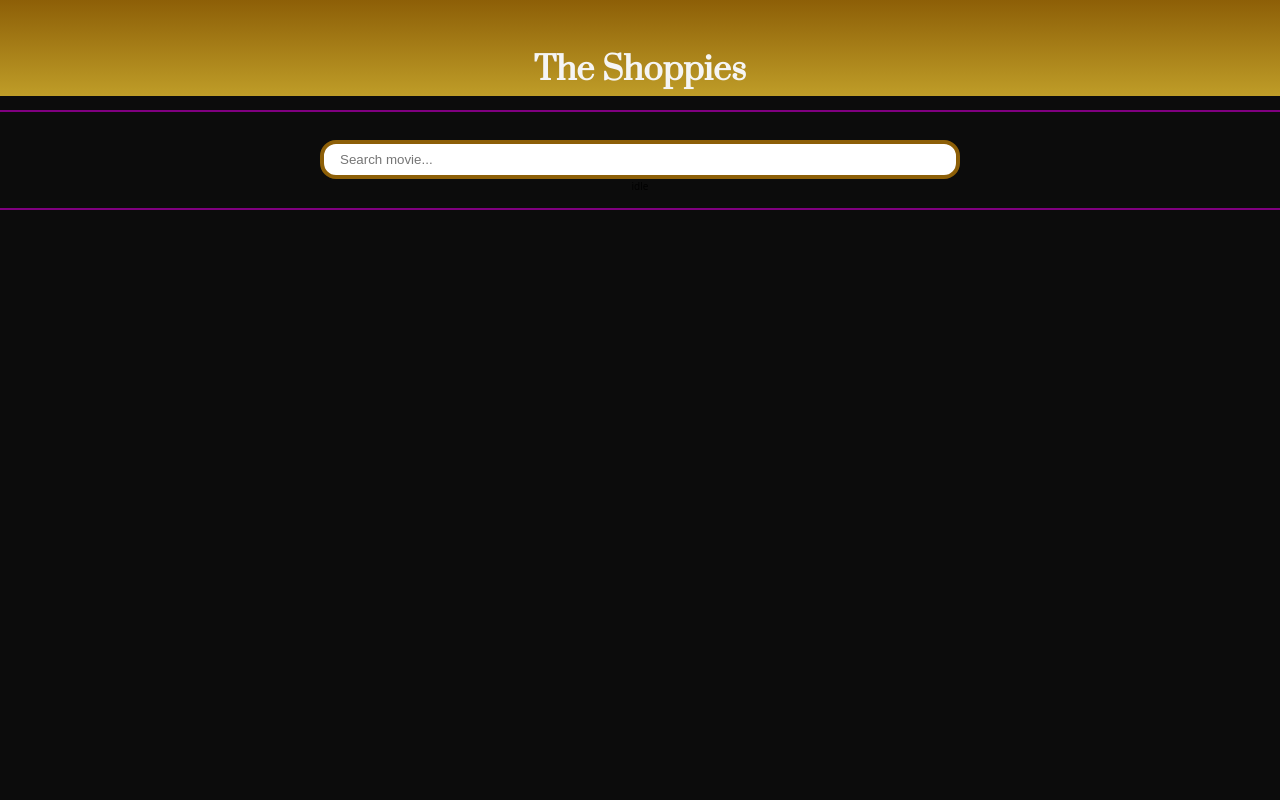
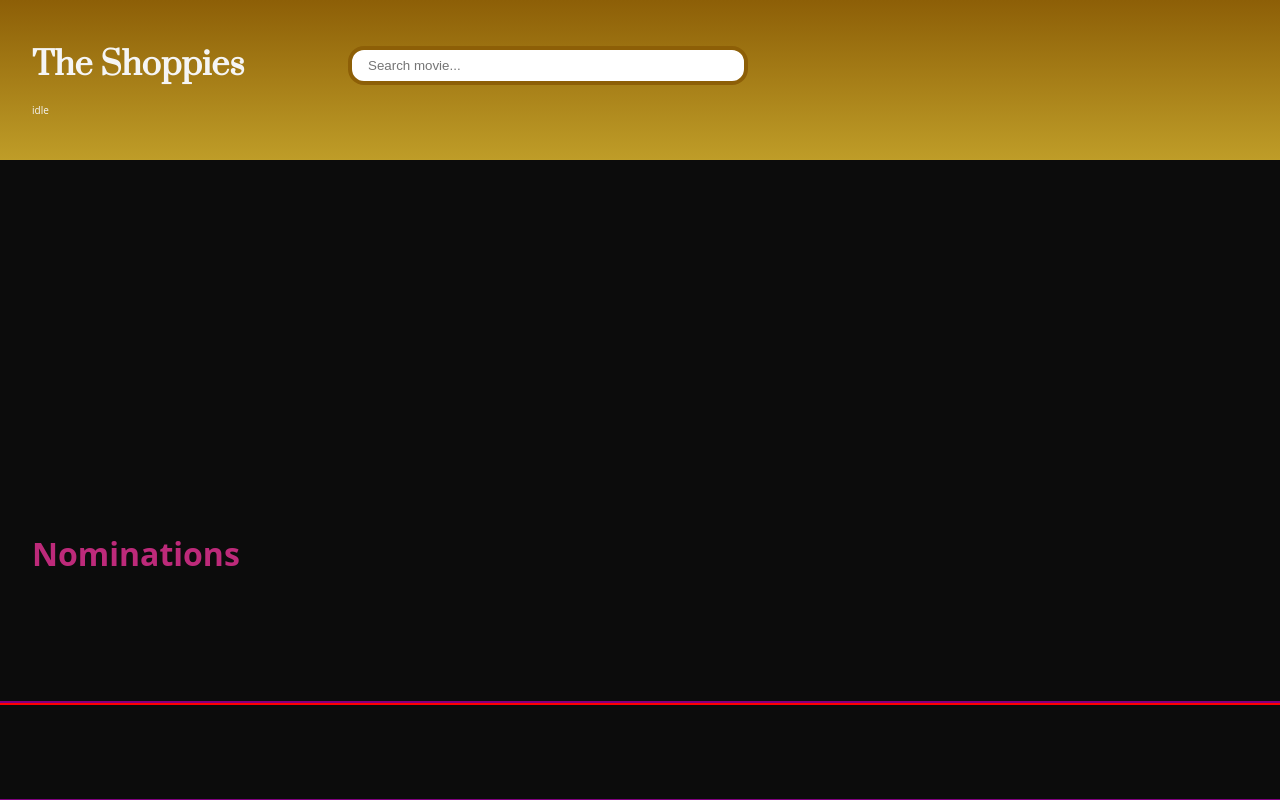
Before and after one commit to algojedi/shoppies, a React (Create React App) app: page / in a window 1280 px wide. Built offline with nearby package versions, Linux system fonts and the light colour scheme.

Commit message:
layout styling

```diff
--- a/src/App.scss
+++ b/src/App.scss
@@ -1,9 +1,18 @@
+$breakpoint-tablet: 700px;
+
 .navbar {
-    display: flex;
-    flex-direction: column;
+    // display: flex;
+    // flex-direction: column;
+    // align-items: center;
+    display: grid;
+    grid-template-columns: 1fr 3fr;
+    gap: 1rem;
     align-items: center;
+    align-content: center;
+    // justify-items: center;
+    height: var(--navbar-height);
     position: fixed;
-    height: var(--navbar-height);
+    padding: 2rem;
     width: 100%;
     background: var(--primary); /* older browsers */
     background: -moz-linear-gradient(
@@ -22,16 +31,20 @@
         var(--primary-light) 100%
     ); /* W3C, IE10+, FF16+, Chrome26+, Opera12+, Safari7+ */
 
+    @media (max-width: $breakpoint-tablet) {
+        grid-template-columns: 1fr;
+        justify-content: center;
+        --navbar-height: 14rem;
+    }
     &_title {
         color: var(--white);
         font-size: 2rem;
         font-family: 'Prata', serif;
-        margin: 3rem;
     }
     &_input {
         padding: 0.5rem 1rem;
         border: 0.25rem solid var(--primary);
-        width: 50%;
+        max-width: 400px;
         border-radius: var(--border-radius);
         outline: none;
         transition: all 0.25s ease-in-out;
@@ -42,8 +55,12 @@
         &:focus {
             box-shadow: 0 0 0 2px white, 0 0 0 5px var(--color-primary);
         }
-    }
-    &_status-indicator {
+        &_status-indicator {
+            display: none;
+        }
+        @media (max-width: $breakpoint-tablet) {
+            max-width: 100%;
+        }
     }
 }
 .list {
@@ -64,9 +81,7 @@
 }
 
 .movie-card {
-    // border: 0.5px solid var(--primary);
-    // border-radius: var(--border-radius);
-    // margin: 2rem;
+    box-shadow: 1px 1px 1px 1px darkgrey;
     outline: 2px dashed black;
     display: grid;
     grid-template-columns: 1fr 1fr;
@@ -102,6 +117,12 @@
             &:hover {
                 background-color: var(--secondary);
             }
+            &:disabled,
+            &[disabled] {
+                border: 1px solid #999999;
+                background-color: var(--black-light);
+                color: var(--black-dark);
+            }
         }
     }
 }
--- a/src/features/nominations/Nominations.tsx
+++ b/src/features/nominations/Nominations.tsx
@@ -12,6 +12,7 @@ import { Movie } from '../movie/movie';
 import { useTypedSelector } from '../../app/store';
 import { useDispatch } from 'react-redux';
 import NominationCard from '../../components/nomination-card/NominationCard';
+import './nominations.scss'
 
 export function Nominations() {
     // const dispatch = useAppDispatch();
--- a/src/features/nominations/nomination.scss
+++ b/src/features/nominations/nominations.scss
@@ -1,5 +1,6 @@
 .nominations {
-    margin-top: var(--navbar-height);
+    padding-top: var(--navbar-height);
+    padding-top: 500px;
     outline: 2px solid red;
     &_title {
         font-size: 2rem;
--- a/src/index.css
+++ b/src/index.css
@@ -1,12 +1,13 @@
 * {
-    margin: 0;
-    padding: 0;
+    margin: 0px;
+    padding: 0px;
     box-sizing: border-box;
 }
 
 :root {
     --blue: #0081a9;
     --plum: #bd2a7a;
+    --darkred: #4c141b;
 
     --primary: #8d5f07;
     --primary-light: #bf9d28;
@@ -20,12 +21,13 @@
     --black-light: rgb(44, 44, 44);
 
     --border-radius: 1rem;
-    --border-radius-small: 0.5rem;
-    --navbar-height: 6rem;
+    --border-radius-small: 0.25rem;
+    --navbar-height: 10rem;
 }
 
 body {
     background-color: var(--black-dark);
+    color: var(--white);
     font-size: 62.5%;
     width: 100%;
     height: 100%;
```
